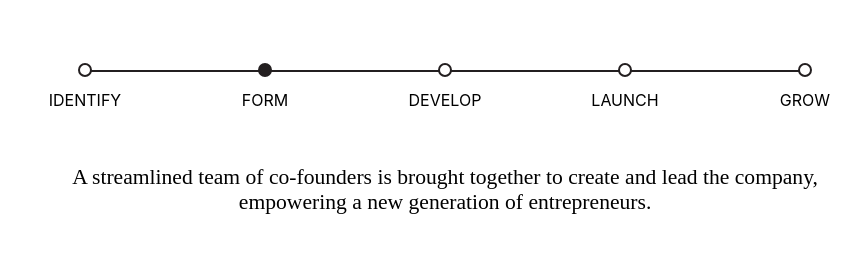
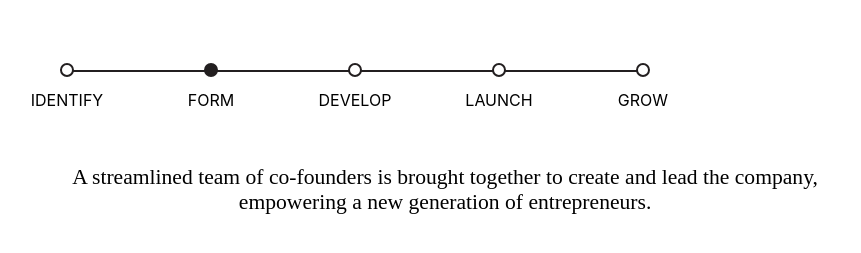
Before and after one commit to systemsGFV/How-we-Work-1, a plain HTML site: page index.html in a window 1280 px wide. Shown: the part 151-404 px from the top of the page, without its empty margins (195-1056 px from the left). Drawn offline with Linux system fonts and the light colour scheme.

Commit message:
Update main.css

```diff
--- a/main.css
+++ b/main.css
@@ -249,7 +249,7 @@
   }
   #timeline-container #timeline #how-we-work-timeline .owl-dots .owl-dot {
     float: left;
-    width: 20%;
+    width: 16%;
     position: relative;
     display: block;
     margin: 0;
```
